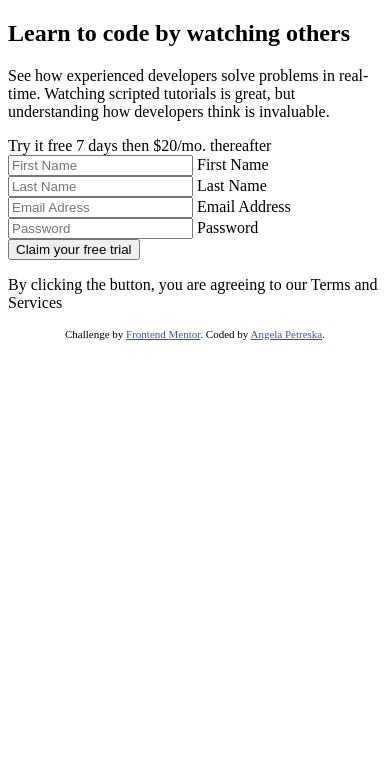
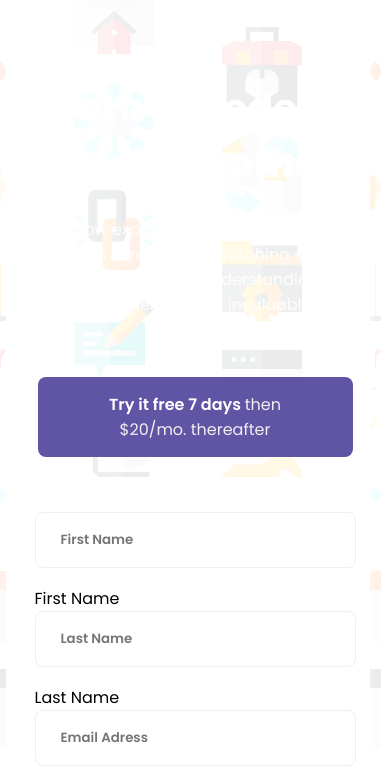
Before and after one commit to AngelaPetreska/Intro-component-with-sign-up-form, a plain HTML site: page index.html in a window 390 px wide. Shown: the top 781 px of the page. Drawn offline with Linux system fonts and the light colour scheme.

Commit message:
styles.css was edited

```diff
--- a/index.html
+++ b/index.html
@@ -52,5 +52,6 @@
       Coded by <a href="https://www.frontendmentor.io/profile/AngelaPetreska">Angela Petreska</a>.
     </p>
   </footer>
+  <script src="./script.js"></script>
 </body>
 </html>
--- a/styles.css
+++ b/styles.css
@@ -1,6 +1,109 @@
 @import url('https://fonts.googleapis.com/css2?family=Fraunces:ital,opsz,wght@0,9..144,100..900;1,9..144,100..900&family=Inter:wght@100..900&family=Montserrat:ital,wght@0,100..900;1,100..900&family=Poppins:ital,wght@0,100;0,200;0,300;0,400;0,500;0,600;0,700;0,800;0,900;1,100;1,200;1,300;1,400;1,500;1,600;1,700;1,800;1,900&display=swap');
 
+* {
+    padding: 0;
+    margin: 0;
+    box-sizing: border-box;
+    font-family: 'Poppins', sans-serif;
+}
 
+body {
+    font-size: 16px;
+}
+
+section {
+    max-width: 100%;
+    width: 50%;
+}
+
+main {
+    display: flex;
+    justify-content: center;
+    align-items: center;
+    min-height: 100vh;
+    background: url(./images/bg-intro-desktop.png);
+    background-size: cover;
+    background-color: hsl(0, 100, 74%);
+    padding: 0px 160px;
+}
+
+.learn {
+    color: #fff;
+    padding-right: 30px;
+}
+
+h1 {
+    font-size: 50px;
+    line-height: 56px;
+    margin-bottom: 25px;
+}
+
+.learn p {
+    line-height: 25px;
+    opacity: 0.9;
+}
+
+.head {
+    width: 90%;
+    background-color: hsl(248, 32%, 49%);
+    color: #efefef;
+    padding: 15px 20px;
+    text-align: center;
+    margin-bottom: 20px;
+    border-radius: 8px;
+    padding-right: 30px;
+}
+
+.head span {
+    color: #fff;
+    font-weight: 600;
+}
+
+#form {
+    width: 90%;
+    background-color: #fff;
+    display: flex;
+    flex-direction: column;
+    align-items: center;
+    padding: 35px;
+    border-radius: 8px;
+}
+
+form div {
+    display: flex;
+    flex-direction: column;
+}
+
+input, button {
+    padding: 17px 25px;
+    margin-bottom: 18px;
+    border: 1px solid #efefef;
+    border-radius: 8px;
+    font-weight: 600;
+}
+
+button {
+    text-transform: uppercase;
+    color: #fff;
+    background-color: hsl(154, 59%, 51%);
+    font-size: 16px;
+}
+
+form p {
+    font-size: 10px;
+    color: hsl(246, 25%, 77%);
+    margin: auto;
+}
+
+form p span {
+    color: hsl(0, 100%, 74%);
+    font-weight: 700;
+}
+
+input:focus,
+button:focus {
+    outline: none;
+}
 
 .attribution {
     font-size: 11px;
@@ -10,3 +113,34 @@
 .attribution a {
     color: hsl(228, 45%, 44%);
 }
+
+@media (max-width: 992px) {
+    main {
+        padding: 40px 20px;
+        flex-direction: column;
+        justify-content: center;
+        align-items: center;
+        background-color: hsl(0, 100%, 74%);
+        background: url(./images/bg-intro-mobile.png);
+    }
+    section {
+        width: 100%;
+        display: flex;
+        flex-direction: column;
+        justify-content: center;
+        align-items: center;
+    }
+    .learn {
+        text-align: center;
+        padding: 40px 0px 60px;
+    }
+    form p {
+        text-align: center;
+    }
+    h1 {
+        font-size: 38px;
+    }
+    .head {
+        padding: 15px 60px;
+    }
+}
```
